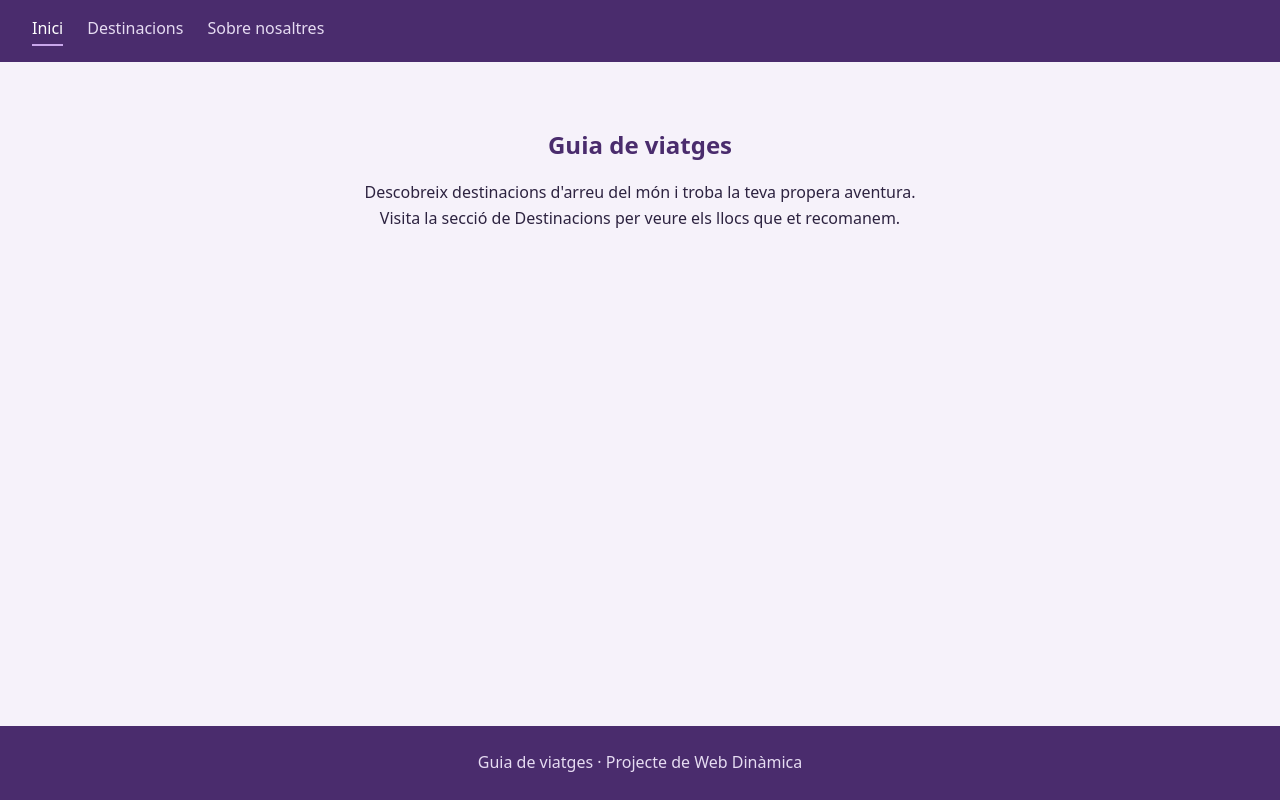
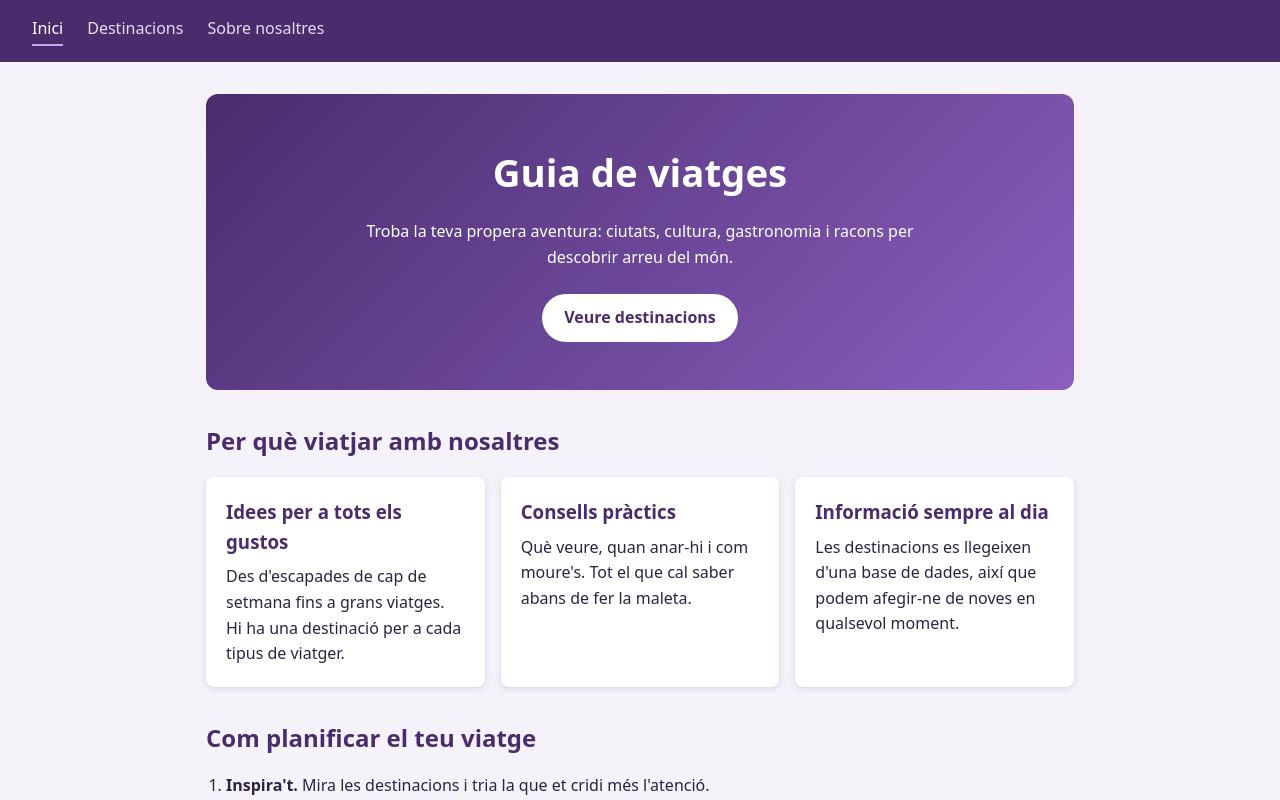
Before and after one commit to jessicatalpa07-coder/guia-viatges, a Vue app: page / in a window 1280 px wide. Shown: the top 800 px of the page. Built offline with nearby package versions, Linux system fonts and the light colour scheme.

Commit message:
Pagina d'inici amb portada, avantatges i passos per planificar

```diff
--- a/src/views/HomeView.vue
+++ b/src/views/HomeView.vue
@@ -1,14 +1,96 @@
+<script setup>
+import { RouterLink } from 'vue-router'
+</script>
+
 <template>
-    <section class="inici">
-        <h1>Guia de viatges</h1>
-        <p>Descobreix destinacions d'arreu del món i troba la teva propera aventura.</p>
-        <p>Visita la secció de Destinacions per veure els llocs que et recomanem.</p>
+  <div class="inici">
+    <section class="hero">
+      <h1>Guia de viatges</h1>
+      <p>Troba la teva propera aventura: ciutats, cultura, gastronomia i racons per descobrir arreu del món.</p>
+      <RouterLink to="/destinacions" class="boto">Veure destinacions</RouterLink>
     </section>
+
+    <section>
+      <h2>Per què viatjar amb nosaltres</h2>
+      <div class="targetes">
+        <article>
+          <h3>Idees per a tots els gustos</h3>
+          <p>Des d'escapades de cap de setmana fins a grans viatges. Hi ha una destinació per a cada tipus de viatger.</p>
+        </article>
+        <article>
+          <h3>Consells pràctics</h3>
+          <p>Què veure, quan anar-hi i com moure's. Tot el que cal saber abans de fer la maleta.</p>
+        </article>
+        <article>
+          <h3>Informació sempre al dia</h3>
+          <p>Les destinacions es llegeixen d'una base de dades, així que podem afegir-ne de noves en qualsevol moment.</p>
+        </article>
+      </div>
+    </section>
+
+    <section>
+      <h2>Com planificar el teu viatge</h2>
+      <ol class="passos">
+        <li><strong>Inspira't.</strong> Mira les destinacions i tria la que et cridi més l'atenció.</li>
+        <li><strong>Organitza't.</strong> Decideix les dates, el pressupost i quants dies et quedaràs.</li>
+        <li><strong>Prepara la maleta.</strong> Revisa el clima i la documentació que necessites.</li>
+        <li><strong>Gaudeix.</strong> Perd-te pels carrers i descobreix els racons que no surten a les guies.</li>
+      </ol>
+    </section>
+  </div>
 </template>
 
 <style scoped>
-.inici {
+.hero {
+  background: linear-gradient(135deg, #4a2c6d, #8a5fbf);
+  color: #ffffff;
   text-align: center;
-  padding: 2rem 0;
+  padding: 3rem 1.5rem;
+  border-radius: 12px;
+  margin-bottom: 2rem;
+}
+.hero h1 {
+  color: #ffffff;
+  font-size: 2.4rem;
+}
+.hero p {
+  max-width: 600px;
+  margin: 0 auto 1.5rem;
+}
+.boto {
+  display: inline-block;
+  background: #ffffff;
+  color: #4a2c6d;
+  font-weight: 600;
+  padding: 0.7rem 1.4rem;
+  border-radius: 999px;
+}
+.boto:hover {
+  background: #e6dcf2;
+}
+h2 {
+  color: #4a2c6d;
+  margin: 2rem 0 1rem;
+}
+.targetes {
+  display: grid;
+  grid-template-columns: repeat(auto-fit, minmax(220px, 1fr));
+  gap: 1rem;
+}
+.targetes article {
+  background: #ffffff;
+  border-radius: 8px;
+  padding: 1.25rem;
+  box-shadow: 0 2px 6px rgba(74, 44, 109, 0.15);
+}
+.targetes h3 {
+  color: #4a2c6d;
+  margin-bottom: 0.5rem;
+}
+.passos {
+  padding-left: 1.25rem;
+}
+.passos li {
+  margin-bottom: 0.75rem;
 }
 </style>
```
